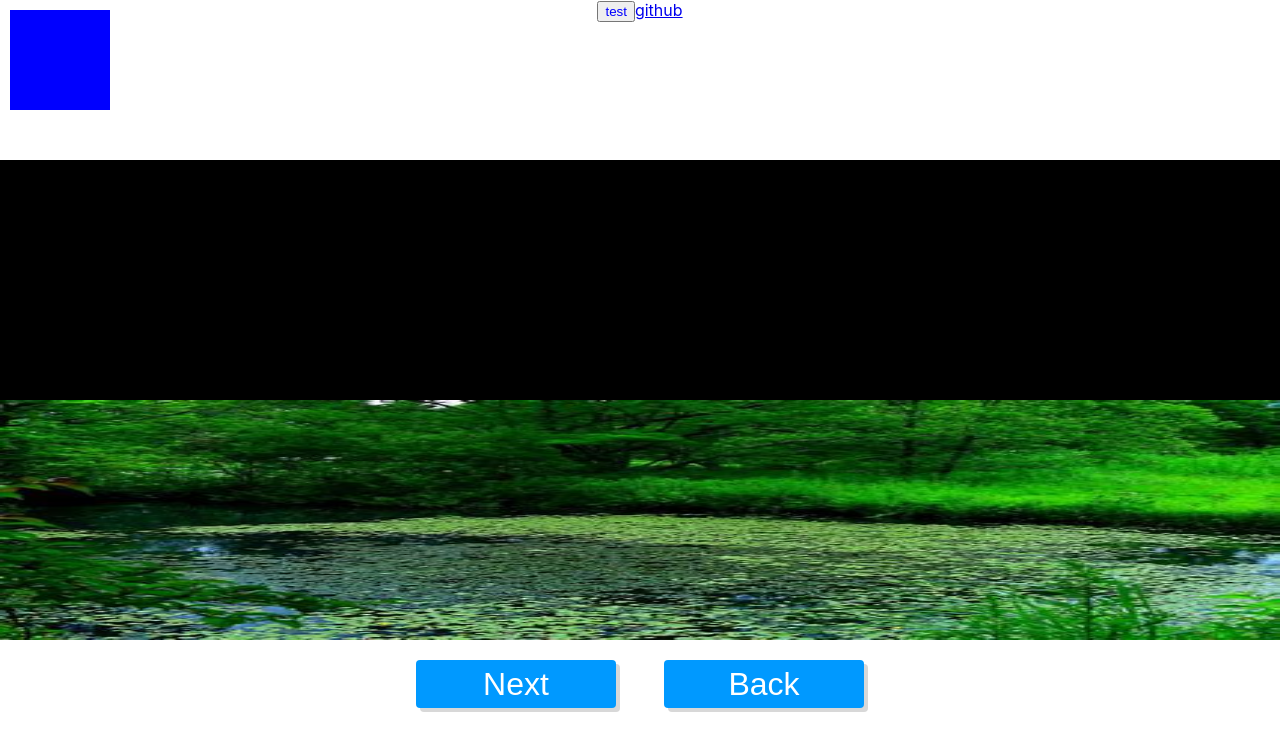
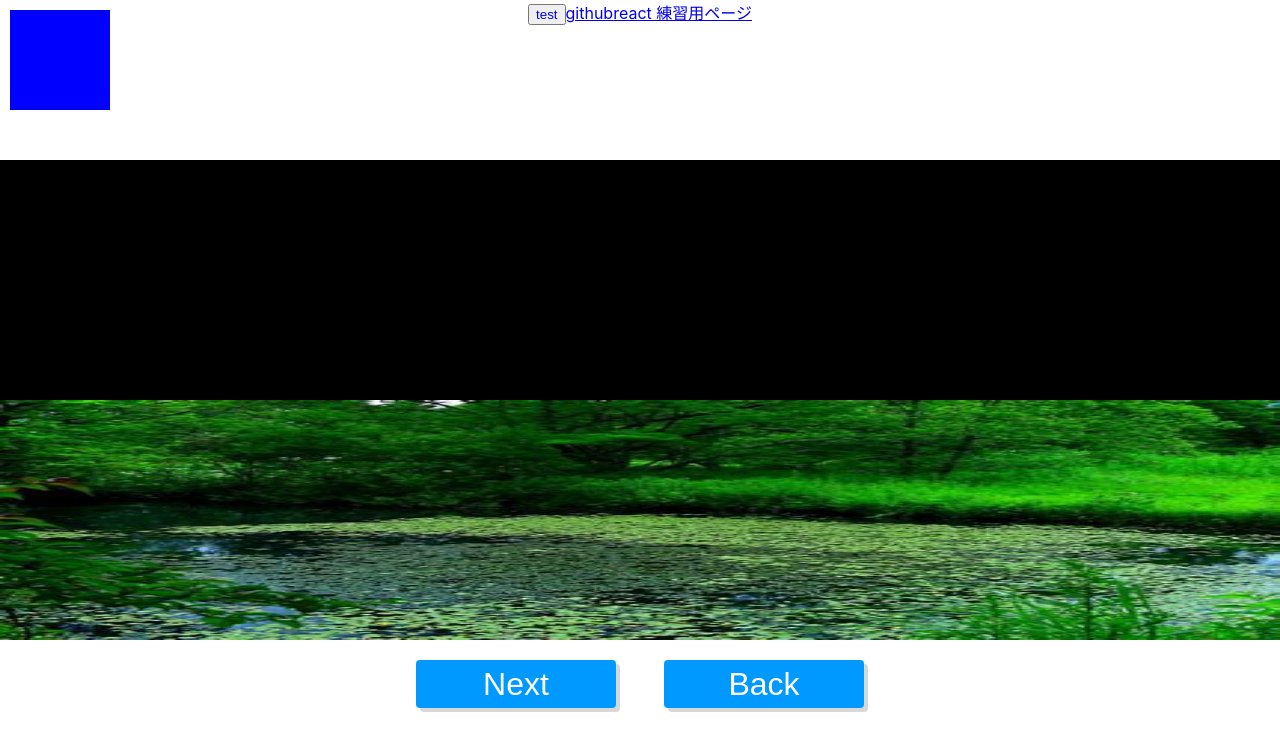
Before and after one commit to Yuki326/count_app, a React (Create React App) app: page / in a window 1280 px wide. Shown: the top 750 px of the page. Built offline with nearby package versions, Linux system fonts and the light colour scheme.

Commit message:
react練習ページへのリンクを追加

```diff
--- a/src/App.js
+++ b/src/App.js
@@ -10,6 +10,7 @@ class App extends Component{
         <div className= "header">
           <ToggleButton title="test"/>
           <a className="gitLink" href="https://github.com/Yuki326">github</a>
+          <a className="react 練習用ページ" href="https://brave-forest-027d0d210.azurestaticapps.net/">react 練習用ページ</a>
         </div>
         <div className="testArea">
           <div className="box1"></div>
```
